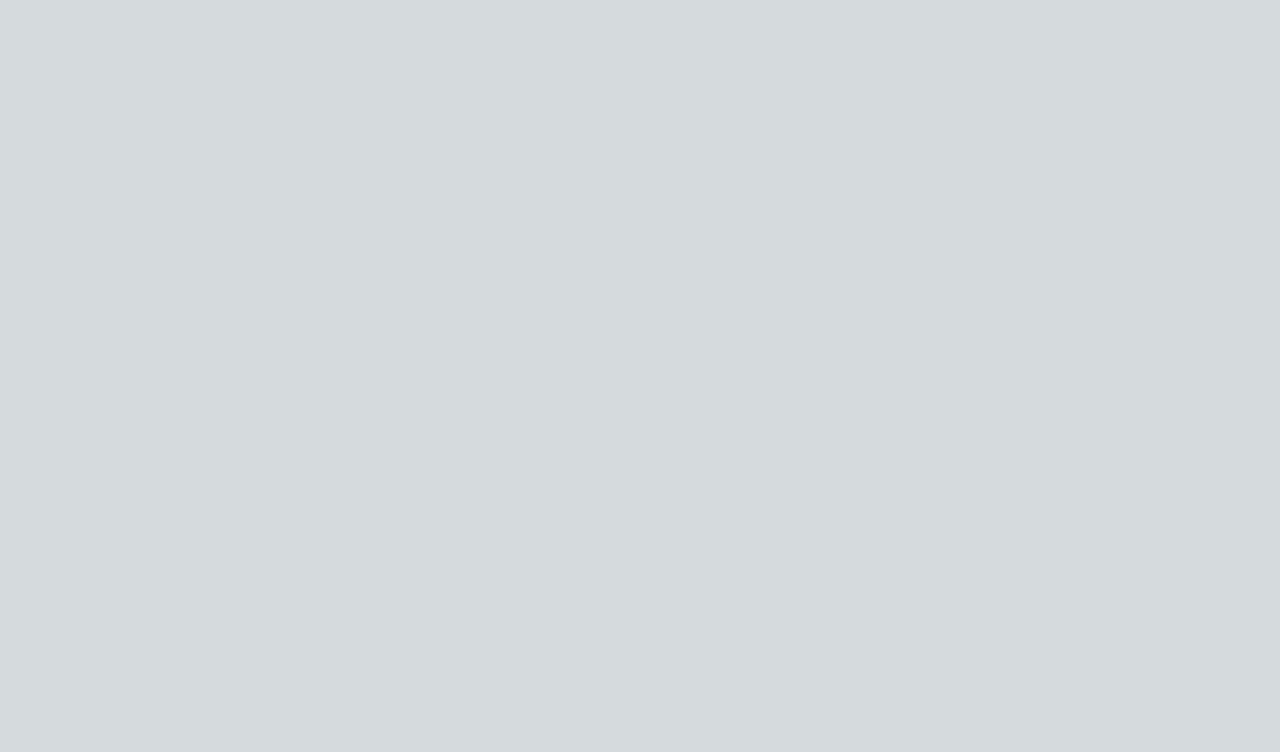
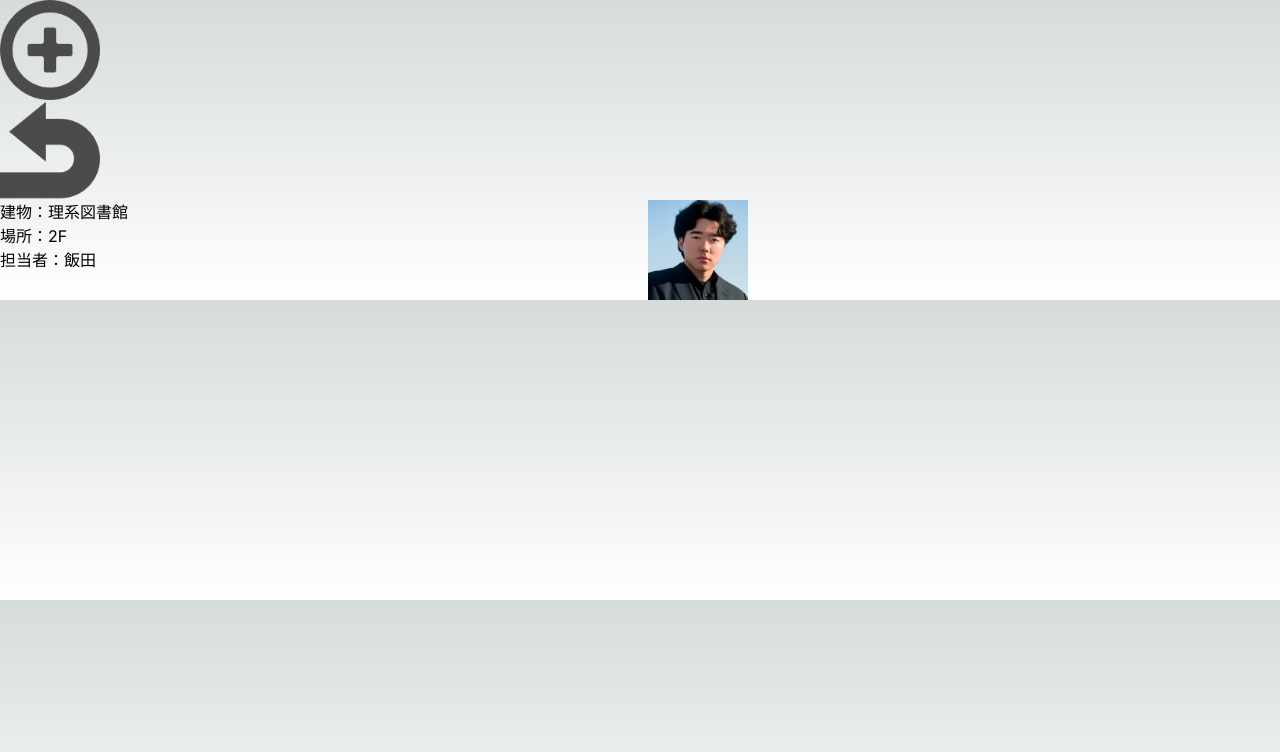
Before and after one commit to katayude/modelmemo, a Next.js app: page /product_home in a window 1280 px wide. Shown: the top 752 px of the page. Built offline with nearby package versions, Linux system fonts and the light colour scheme.

Commit message:
mainコンポーネント少し触りました

```diff
--- /dev/null
+++ b/src/app/components/Genbalist.tsx
@@ -0,0 +1,42 @@
+import React, { ReactNode } from 'react'
+import Link from 'next/link';
+import Image from 'next/image';
+
+type Genbalistprops = {
+  building: string;
+  location: string;
+  personInCharge: string;
+};
+
+const Genbalist: React.FC<Genbalistprops> = ({ building, location, personInCharge }) => {
+  return (
+    <div className="wrapper" style={wrapperStyle}>
+      <div className="info" style={infoStyle}>
+        <p>建物：{building}</p>
+        <p>場所：{location}</p>
+        <p>担当者：{personInCharge}</p>
+      </div>
+      <div className="photo" style={photoStyle}>
+        <div className="photoImg">
+          <Image src="/images/yutaka.png" alt="logo" width={100} height={100} />
+        </div>
+      </div>
+    </div>
+  );
+};
+
+const wrapperStyle = {
+  display: 'flex',
+  justifyContent: 'space-between',
+};
+
+const infoStyle = {
+  flex: '1',
+  marginRight: '1rem',
+};
+
+const photoStyle = {
+  flex: '1',
+};
+
+export default Genbalist;
--- a/src/app/components/Header.tsx
+++ b/src/app/components/Header.tsx
@@ -10,7 +10,9 @@ type HeaderProps = {
 const Header: React.FC<HeaderProps> = ({ title }) => {
     return (
         <header style={headerStyle}>
-            <Image src="/images/logo.png" alt="logo" width="100" height="100" />
+            <a href="/homepage">
+                <Image src="/images/logo.png" alt="logo" width="100" height="100" />
+            </a>
             <h1 style={titleStyle}>{title}</h1>
             <nav>
                 <ul style={listStyle}>
--- a/src/app/components/Mainmenue.tsx
+++ b/src/app/components/Mainmenue.tsx
@@ -1,9 +1,23 @@
 import React from 'react';
+import Link from 'next/link';
+import Image from 'next/image';
+import Genbalist from '@/app/components/Genbalist';
 
 const Mainmenue: React.FC = () => {
     return (
         <div>
-            {/* ここにコンポーネントの内容を追加してください */}
+
+            <Image src="/images/plus.png" alt="logo" width={100} height={100} />
+
+            <a href="javascript:history.back();">
+                <Image src="/images/return.png" alt="logo" width="100" height="100" />
+            </a>
+
+            <Genbalist
+                building='理系図書館'
+                location='2F'
+                personInCharge='飯田' />
+
         </div>
     );
 };
--- a/src/app/components/Member.tsx
+++ b/src/app/components/Member.tsx
@@ -1,5 +1,5 @@
 import React from 'react';
-import Link from 'next/link'
+import Link from 'next/link';
 import Image from 'next/image';
 
 type MemberProps = {
@@ -13,15 +13,15 @@ const Member: React.FC<MemberProps> = () => {
             <ul style={listStyle}>
                 <li style={itemStyle}>
                     <Image src="/images/yutaka.png" alt="member1" style={imageStyle} width={100} height={100} />
-                    <p style={nameStyle}>Member1</p>
+                    <p style={nameStyle}>Yutaka</p>
                 </li>
                 <li style={itemStyle}>
                     <Image src="/images/ukai.png" alt="member2" style={imageStyle} width={100} height={100} />
-                    <p style={nameStyle}>Member2</p>
+                    <p style={nameStyle}>Ukai</p>
                 </li>
                 <li style={itemStyle}>
                     <Image src="/images/iida.png" alt="member3" style={imageStyle} width={100} height={100} />
-                    <p style={nameStyle}>Member3</p>
+                    <p style={nameStyle}>Iida</p>
                 </li>
             </ul>
         </section>
@@ -58,6 +58,7 @@ const imageStyle = {
 
 const nameStyle = {
     marginTop: '0.5rem',
+    color: '#333',
 };
 
 export default Member;
--- /dev/null
+++ b/src/app/components/Roomlist.tsx
@@ -0,0 +1 @@
+import React, { ReactNode } from 'react'
```
Also changed, not shown: public/images/plus.png (added), public/images/return.png (added).
